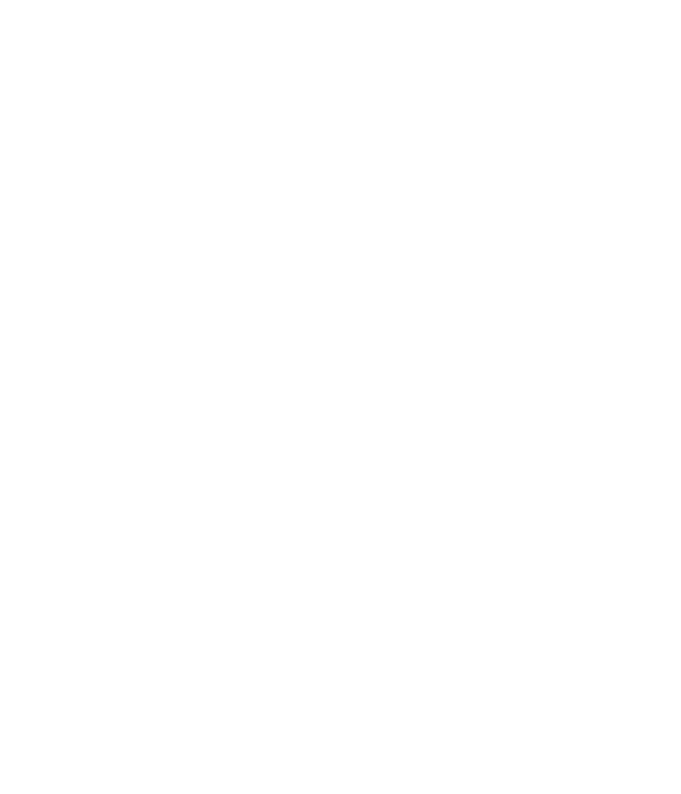
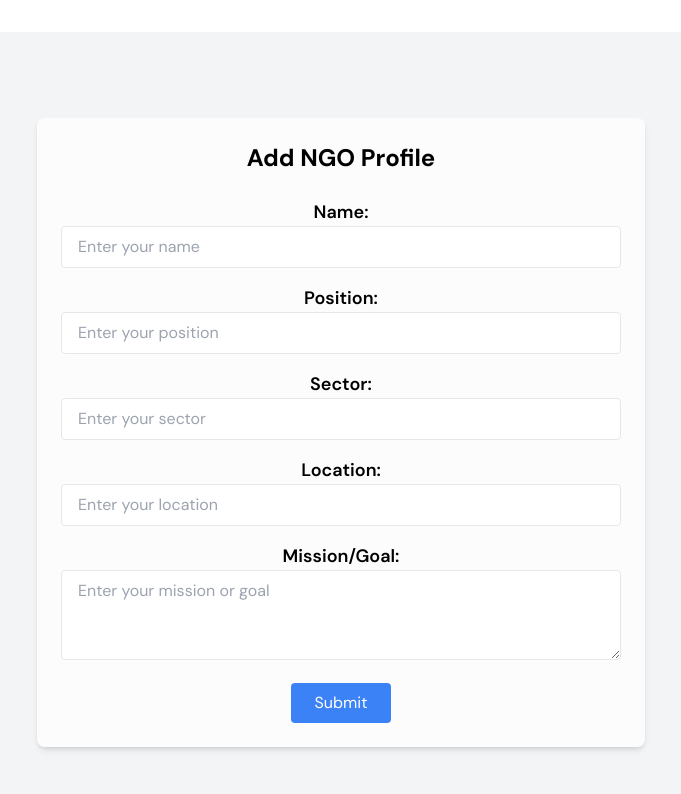
Before and after one commit to cfgdelaware24/Team-10, a React (Vite) app in the folder frontend/: page /ProfessionalProfilePage in a window 1280 px wide. Before the commit this address had no page. Shown: the top 794 px of the page, without its empty margins (299-980 px from the left). Built offline with nearby package versions, Linux system fonts and the light colour scheme.

Commit message:
Updated the ProfessionalProfilePage name and I created that path that I had previously forgetten to add to App.tsx

```diff
--- a/frontend/src/App.tsx
+++ b/frontend/src/App.tsx
@@ -12,6 +12,7 @@
         <Route path="/" element={<WelcomePage />} />
         {/*   {/* <Route path="/signup" element={<SignUpPage />} /> */}
           <Route path="/NGOProfilePage" element={<NGOProfilePage />} />
+          <Route path="/ProfessionalProfilePage" element={<NGOProfilePage />} />
       </Routes>
     </Router>
   );
--- a/frontend/src/Prof_profile_pg.tsx
+++ b/frontend/src/ProfessionalProfilePage.tsx
@@ -1,7 +1,7 @@
 import React, { useState } from 'react';
 import { useNavigate } from 'react-router-dom';
 
-const AddProf_profile_pg: React.FC = () => {
+const ProfessionalProfilePage: React.FC = () => {
     const navigate = useNavigate();
 
     // State to store form input values
@@ -118,4 +118,4 @@
     );
 };
 
-export default AddProf_profile_pg;
+export default ProfessionalProfilePage;
```
